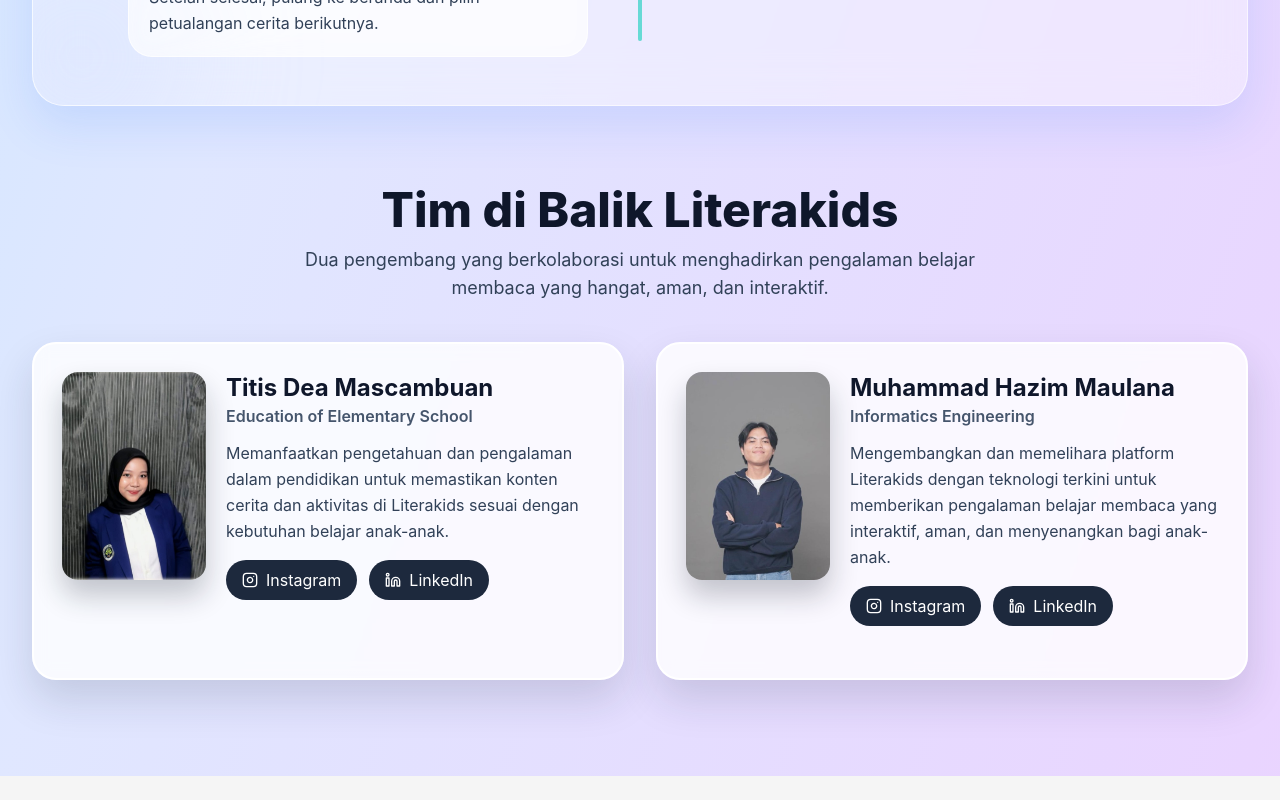
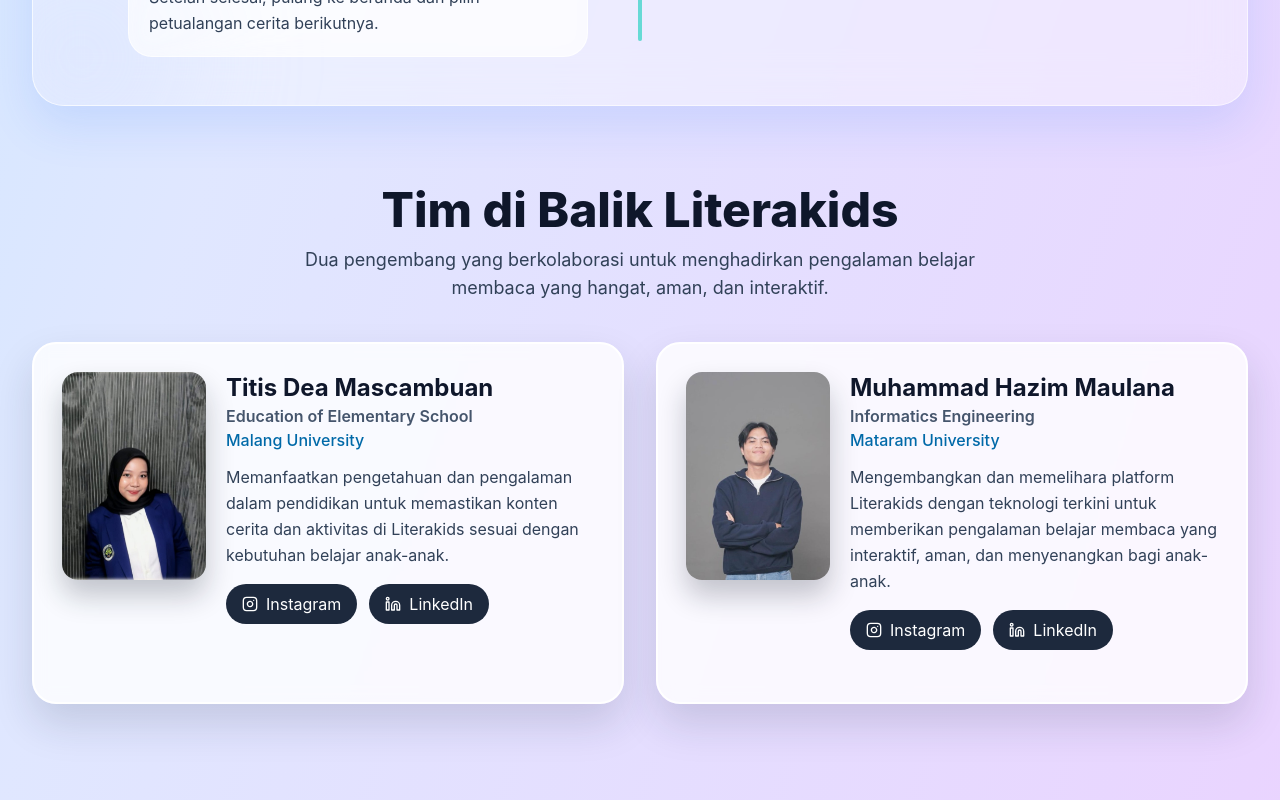
Before and after one commit to HazimMaulana/Literakids-Website-Edukasi, a Next.js app: page / in a window 1280 px wide. Shown: the part 3070-3870 px from the top of the page. Before the commit the page ends 3846 px from the top, so only its background shows below. Built offline with nearby package versions, Linux system fonts and the light colour scheme; a web font is replaced by a local one.

Commit message:
feat: update layout metadata and enhance developer profiles with university information

```diff
--- a/src/app/layout.jsx
+++ b/src/app/layout.jsx
@@ -25,7 +25,12 @@
 
 export const metadata = {
   title: "Literakids",
-  description: "Generated by create next app",
+  description: "Literakids - Platform belajar membaca interaktif untuk anak-anak.",
+  icons: {
+    icon: "/assets/logoLiterakidz.png",
+    shortcut: "/assets/logoLiterakidz.png",
+    apple: "/assets/logoLiterakidz.png",
+  },
 };
 
 // export default function RootLayout({
--- a/src/app/page.jsx
+++ b/src/app/page.jsx
@@ -65,6 +65,7 @@
     {
       name: 'Titis Dea Mascambuan',
       role: 'Education of Elementary School',
+      university: 'Malang University',
       image: '/profile/tis.jpeg',
       description:
         'Memanfaatkan pengetahuan dan pengalaman dalam pendidikan untuk memastikan konten cerita dan aktivitas di Literakids sesuai dengan kebutuhan belajar anak-anak.',
@@ -76,6 +77,7 @@
     {
       name: 'Muhammad Hazim Maulana',
       role: 'Informatics Engineering',
+      university: 'Mataram University',
       image: '/profile/jim.jpg',
       description:
         'Mengembangkan dan memelihara platform Literakids dengan teknologi terkini untuk memberikan pengalaman belajar membaca yang interaktif, aman, dan menyenangkan bagi anak-anak.',
@@ -267,7 +269,8 @@
                   />
                   <div className="flex-1">
                     <h3 className="text-2xl font-bold text-slate-900">{dev.name}</h3>
-                    <p className="text-slate-600 font-semibold mb-3">{dev.role}</p>
+                    <p className="text-slate-600 font-semibold">{dev.role}</p>
+                    <p className="text-sky-700 font-medium mb-3">{dev.university}</p>
                     <p className="text-slate-700 leading-relaxed mb-4">{dev.description}</p>
 
                     <div className="flex flex-wrap items-center gap-3">
```
Also changed, not shown: src/app/icon.png (added).
